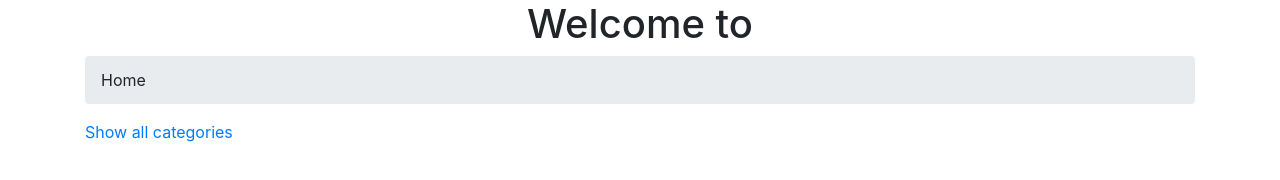
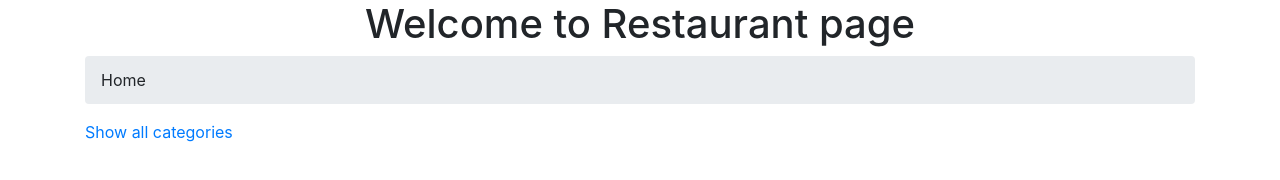
Before and after one commit to syfy/coursera-angular, a plain HTML site: page assignment-004/index.html in a window 1280 px wide. Drawn offline with nearby package versions, Linux system fonts and the light colour scheme; some packages are replaced by stand-ins of ours.

Commit message:
visual bug

```diff
--- a/assignment-004/menuapp-home.template.html
+++ b/assignment-004/menuapp-home.template.html
@@ -1,4 +1,4 @@
-<h1 class="text-center">Welcome to <!--our Restaurant--></h1>
+<h1 class="text-center">Welcome to Restaurant page</h1>
 
 <!-- Breadcrumbs -->
 <ol class="breadcrumb">
```
